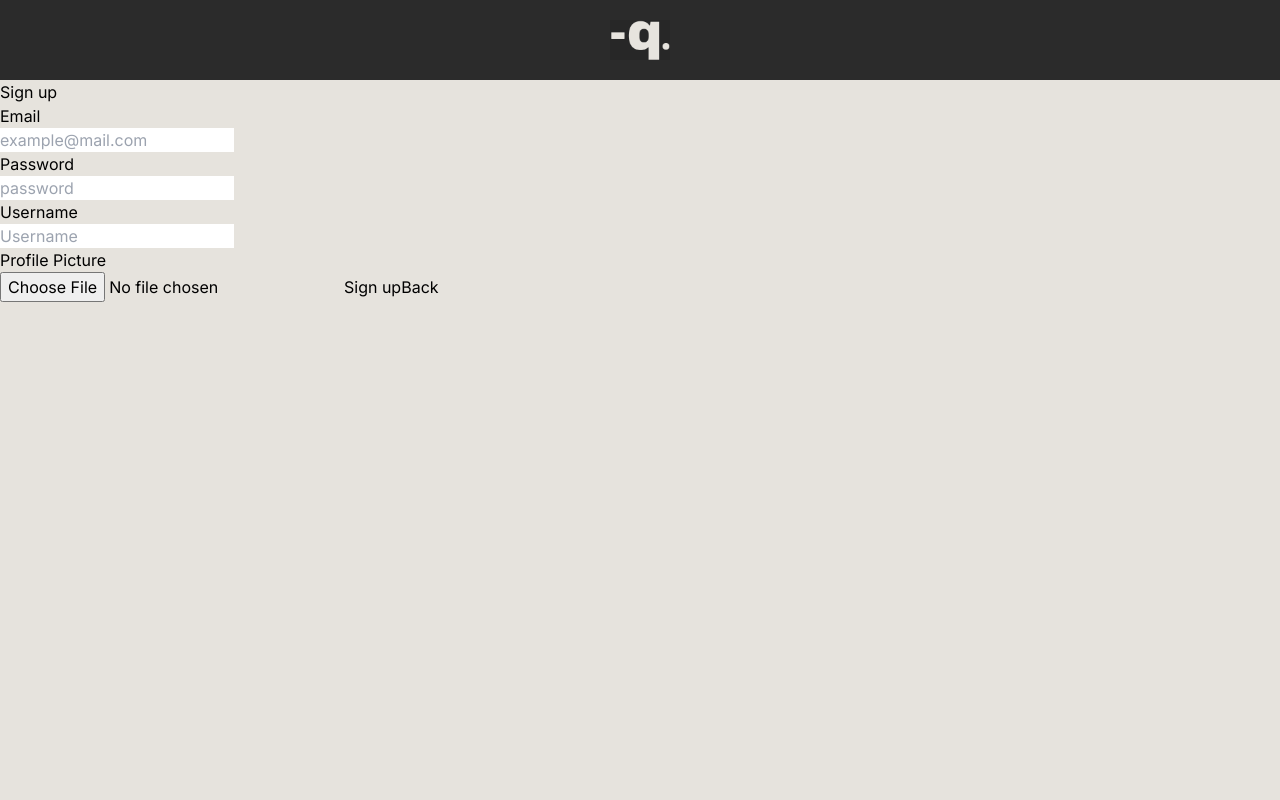
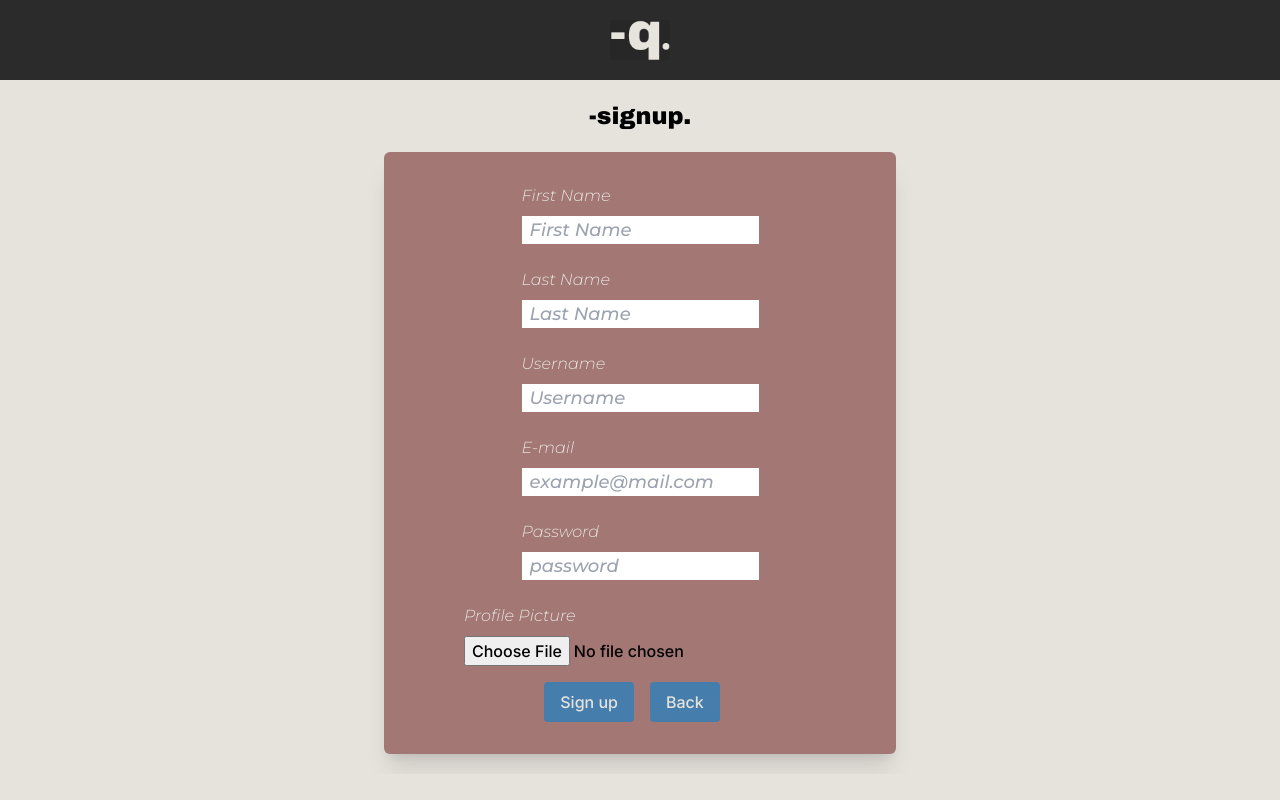
Before and after one commit to erkutcak/quoted, a Next.js app: page /signup in a window 1280 px wide. Built offline with nearby package versions, Linux system fonts and the light colour scheme; no server answers.

Commit message:
new editing fields, sign in and sign out styling

```diff
--- a/app/signin/page.js
+++ b/app/signin/page.js
@@ -21,23 +21,27 @@ export default function SignIn() {
         // else successful
         return router.push("/home")
     }
-    return (<div className="wrapper">
-        <div className="form-wrapper">
-            <h1>Sign in</h1>
+    return (
+        <div className='flex flex-col items-center justfiy-center mt-5 top-20'>
+            <h1 className='font-archivoblack text-2xl mb-5'>-welcome back.</h1>
+            <div className="flex flex-col items-center justify-center w-[95%] max-w-lg mx-auto mb-5 font-medium px-4 py-8 rounded-md bg-[#A37774] shadow-xl">
                 <form onSubmit={handleForm} className="form">
                     <label htmlFor="email">
-                    <p>Email</p>
-                    <input onChange={(e) => setEmail(e.target.value)} required type="email" name="email" id="email" placeholder="example@mail.com" />
+                        <p className="text-off-white text-md font-montserrat font-light italic mb-2">E-mail</p>
+                        <input onChange={(e) => setEmail(e.target.value)} required type="email" name="email" id="email" placeholder="example@mail.com" className="text-off-white text-lg font-montserrat font-medium italic mb-6 px-2"/>
                     </label>
                     <label htmlFor="password">
-                    <p>Password</p>
-                    <input onChange={(e) => setPassword(e.target.value)} required type="password" name="password" id="password" placeholder="password" />
+                        <p className="text-off-white text-md font-montserrat font-light italic mb-2">Password</p>
+                        <input onChange={(e) => setPassword(e.target.value)} required type="password" name="password" id="password" placeholder="password" className="text-off-white text-lg font-montserrat font-medium italic mb-6 px-2"/>
                     </label>
-                <button type="submit">Sign in</button>
+                    <div className="flex justify-around items-center mt-4">
+                        <button className='text-off-white bg-steel-blue py-2 px-4 rounded' type="submit">Sign in</button>
                         <Link href="/">
-                    <button>Back</button>
+                            <button className='text-off-white ml-4 mr-4 bg-steel-blue py-2 px-4 rounded'>Back</button>
                         </Link>
+                    </div>
                 </form>
             </div>
-    </div>);
+        </div>
+    );
 }
--- a/app/signup/page.js
+++ b/app/signup/page.js
@@ -9,17 +9,19 @@ import { storage } from "@/firebase/firebaseApp";
 import { ref, uploadBytes } from "@firebase/storage";
 
 export default function SignUp() {
+    const [firstName, setFirstName] = useState("")
+    const [lastName, setLastName] = useState("")
     const [email, setEmail] = useState("");
     const [username, setUsername] = useState("");
     const [profilePic, setProfilePic] = useState(null);
     const [password, setPassword] = useState("");
     const router = useRouter();
 
-    const addNewUser = async (username, email, profile_pic, date) => {
+    const addNewUser = async (firstname, lastname, username, email, profile_pic, date) => {
         try {
             await axios.post(
                 "/api/addUser",
-                { username, email, profile_pic, date },
+                { firstname, lastname, username, email, profile_pic, date },
                 {
                 headers: {
                     "Content-Type": "application/json",
@@ -59,7 +61,7 @@ export default function SignUp() {
         }
         try {
             uploadImage()
-            await addNewUser(username, email, profilePic.name, new Date().toISOString());
+            await addNewUser(firstName, lastName, username, email, profilePic.name, new Date().toISOString());
             console.log("User added successfully");
             console.log(profilePic);
             router.push("/home");
@@ -70,12 +72,48 @@ export default function SignUp() {
 
 
     return (
-        <div className="wrapper">
-        <div className="form-wrapper">
-            <h1>Sign up</h1>
-            <form onSubmit={handleForm} className="form">
+        <div className='flex flex-col items-center justfiy-center mt-5 top-20'>
+            <h1 className='font-archivoblack text-2xl mb-5'>-signup.</h1>
+            <div className="flex flex-col items-center justify-center w-[95%] max-w-lg mx-auto mb-5 font-medium px-4 py-8 rounded-md bg-[#A37774] shadow-xl">
+                <form onSubmit={handleForm} className='flex flex-col items-center justfiy-center'>
+                <label htmlFor="firstname">
+                    <p className="text-off-white text-md font-montserrat font-light italic mb-2">First Name</p>
+                    <input
+                    onChange={(e) => setFirstName(e.target.value)}
+                    required
+                    type="text"
+                    name="firstname"
+                    id="firstname"
+                    placeholder="First Name"
+                    className="text-off-white text-lg font-montserrat font-medium italic mb-6 px-2"
+                    />
+                </label>
+                <label htmlFor="lastname">
+                    <p className="text-off-white text-md font-montserrat font-light italic mb-2">Last Name</p>
+                    <input
+                    onChange={(e) => setLastName(e.target.value)}
+                    required
+                    type="text"
+                    name="lastname"
+                    id="lastname"
+                    placeholder="Last Name"
+                    className="text-off-white text-lg font-montserrat font-medium italic mb-6 px-2"
+                    />
+                </label>
+                <label htmlFor="username">
+                    <p className="text-off-white text-md font-montserrat font-light italic mb-2">Username</p>
+                    <input
+                    onChange={(e) => setUsername(e.target.value)}
+                    required
+                    type="text"
+                    name="username"
+                    id="username"
+                    placeholder="Username"
+                    className="text-off-white text-lg font-montserrat font-medium italic mb-6 px-2"
+                    />
+                </label>
                 <label htmlFor="email">
-                <p>Email</p>
+                    <p className="text-off-white text-md font-montserrat font-light italic mb-2">E-mail</p>
                     <input
                     onChange={(e) => setEmail(e.target.value)}
                     required
@@ -83,10 +121,11 @@ export default function SignUp() {
                     name="email"
                     id="email"
                     placeholder="example@mail.com"
+                    className="text-off-white text-lg font-montserrat font-medium italic mb-6 px-2"
                     />
                 </label>
                 <label htmlFor="password">
-                <p>Password</p>
+                    <p className="text-off-white text-md font-montserrat font-light italic mb-2">Password</p>
                     <input
                     onChange={(e) => setPassword(e.target.value)}
                     required
@@ -94,21 +133,11 @@ export default function SignUp() {
                     name="password"
                     id="password"
                     placeholder="password"
-                />
-            </label>
-            <label htmlFor="username">
-                <p>Username</p>
-                <input
-                onChange={(e) => setUsername(e.target.value)}
-                required
-                type="text"
-                name="username"
-                id="username"
-                placeholder="Username"
+                    className="text-off-white text-lg font-montserrat font-medium italic mb-6 px-2"
                     />
                 </label>
                 <label htmlFor="profile-pic">
-                <p>Profile Picture</p>
+                    <p className="text-off-white text-md font-montserrat font-light italic mb-2">Profile Picture</p>
                     <input
                     onChange={handleProfilePicChange}
                     required
@@ -117,10 +146,12 @@ export default function SignUp() {
                     id="profile-pic"
                     />
                 </label>
-            <button type="submit">Sign up</button>
+                <div className="flex justify-around items-center mt-4">
+                    <button className='text-off-white bg-steel-blue py-2 px-4 rounded' type="submit">Sign up</button>
                     <Link href="/">
-                <button>Back</button>
+                        <button className='text-off-white ml-4 mr-4 bg-steel-blue py-2 px-4 rounded'>Back</button>
                     </Link>
+                </div>
                 </form>
             </div>
         </div>
--- a/components/Profile.js
+++ b/components/Profile.js
@@ -17,9 +17,9 @@ export async function fetchData(email) {
   }
 }
 
-export async function editUser(userId, newUsername) {
+export async function editUser(userId, newUsername, newFirstName, newLastName) {
   try {
-    const response = await axios.patch(`/api/editProfile?userId=${userId}`, { username: newUsername });
+    const response = await axios.patch(`/api/editProfile?userId=${userId}`, { username: newUsername, firstname: newFirstName, lastname: newLastName });
     return response.data;
   } catch (error) {
     console.error('Error editing user:', error);
@@ -33,6 +33,8 @@ export default function Profile() {
   const [userData, setUserData] = useState("");
   const [imageUrl, setImageUrl] = useState('');
   const [newUsername, setNewUsername] = useState('');
+  const [newFirstName, setNewFirstName] = useState("")
+  const [newLastName, setNewLastName] = useState("")
   const [editing, setEditing] = useState(false);
 
   useEffect(() => {
@@ -71,11 +73,13 @@ export default function Profile() {
   const handleEdit = () => {
     setEditing(true);
     setNewUsername(userData[0].username);
+    setNewFirstName(userData[0].firstname);
+    setNewLastName(userData[0].lastname);
   };
 
   const handleSave = async () => {
     try {
-      await editUser(userData[0].id, newUsername);
+      await editUser(userData[0].id, newUsername, newFirstName, newLastName);
       const updatedData = await fetchData(user.email);
       setUserData(updatedData);
       setEditing(false);
@@ -87,6 +91,8 @@ export default function Profile() {
   const handleCancel = () => {
     setEditing(false);
     setNewUsername(userData[0].username);
+    setNewFirstName(userData[0].firstname);
+    setNewLastName(userData[0].lastname);
   };
 
   console.log(userData);
@@ -107,8 +113,34 @@ export default function Profile() {
           {userData[0].username}
         </h2>
       )}
+      <h3 className="text-off-white text-md font-montserrat font-light italic">First Name:</h3>
+      {editing ? (
+        <input
+          type="text"
+          value={newFirstName}
+          onChange={(e) => setNewFirstName(e.target.value)}
+          className="text-off-white text-2xl font-montserrat font-medium italic mb-6 outline-none"
+        />
+      ) : (
+        <h2 className="text-off-white text-2xl font-montserrat font-medium italic mb-6">
+          {userData[0].firstname}
+        </h2>
+      )}
+      <h3 className="text-off-white text-md font-montserrat font-light italic">Last Name:</h3>
+      {editing ? (
+        <input
+          type="text"
+          value={newLastName}
+          onChange={(e) => setNewLastName(e.target.value)}
+          className="text-off-white text-2xl font-montserrat font-medium italic mb-6 outline-none"
+        />
+      ) : (
+        <h2 className="text-off-white text-2xl font-montserrat font-medium italic mb-6">
+          {userData[0].lastname}
+        </h2>
+      )}
       <h3 className="text-off-white text-md font-montserrat font-light italic">Email:</h3>
-      <h2 className="text-off-white text-2xl font-montserrat font-medium italic mb-6">{user.email}</h2>
+      <h2 className="text-off-white text-xl font-montserrat font-medium italic mb-6">{user.email}</h2>
       <div>
         {editing ? (
           <>
--- a/pages/api/addUser.js
+++ b/pages/api/addUser.js
@@ -6,6 +6,8 @@ export default async function handler(req, res) {
     console.log(req.body);
     try {
         const docRef = await addDoc(collection(db, "users"), {
+            firstname: req.body.firstname,
+            lastname: req.body.lastname,
             username: req.body.username,
             email: req.body.email,
             profile_pic: req.body.profile_pic,
--- a/pages/api/editProfile.js
+++ b/pages/api/editProfile.js
@@ -4,11 +4,11 @@ import { doc, updateDoc } from "firebase/firestore";
 export default async function handler(req, res) {
   if (req.method === "PATCH") {
     const { userId } = req.query;
-    const { username } = req.body;
+    const { username, firstname, lastname } = req.body;
 
     try {
       const userRef = doc(db, "users", userId);
-      await updateDoc(userRef, { username });
+      await updateDoc(userRef, { username, firstname, lastname });
       res.status(200).json({ message: "Username updated successfully" });
     } catch (error) {
       console.error("Error editing user:", error);
--- a/pages/api/getData.js
+++ b/pages/api/getData.js
@@ -1,5 +1,5 @@
 import { db } from "../../firebase/firebaseApp";
-import { collection, getDocs } from "firebase/firestore";
+import { collection, query, orderBy, getDocs } from "firebase/firestore";
 
 export default async function handler(req, res) {
     let snapshot = null;
@@ -7,18 +7,20 @@ export default async function handler(req, res) {
     let error = null;
 
     try {
-    snapshot = await getDocs(collection(db, "quotes"));
+    const quotesRef = collection(db, "quotes");
+    const quotesQuery = query(quotesRef, orderBy("date", "desc"));
+    snapshot = await getDocs(quotesQuery);
     data = snapshot.docs.map((doc) => ({
         id: doc.id,
         ...doc.data(),
     }));
-    } catch (error) {
-    error = error;
+    } catch (err) {
+        error = err;
     }
 
     if (error) {
-    res.status(500).json({ error: "Failed to fetch data" });
+        res.status(500).json({ error: "Failed to fetch data" });
     } else {
-    res.status(200).json(data);
+        res.status(200).json(data);
     }
 }
```
Lines whose indentation alone changed are shown as unchanged.
